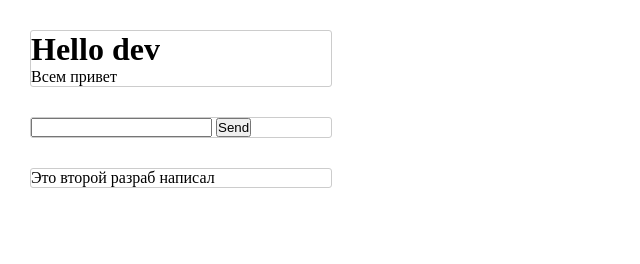
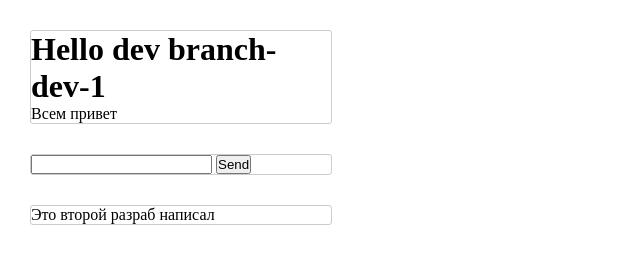
Before and after one commit to Andrew2112/learn-git, a plain HTML site: page index.html in a window 1280 px wide. Shown: the whole page, without its empty margins (0-640 px from the left). Drawn offline with Linux system fonts and the light colour scheme.

Commit message:
dev-1 added comit

```diff
--- a/index.html
+++ b/index.html
@@ -11,7 +11,7 @@
 
 <body>
     <div class="box">
-	<h1>Hello dev</h1>
+	<h1>Hello dev branch-dev-1</h1>
         <p>Всем привет</p>
     </div>
     <div class="box">
```
